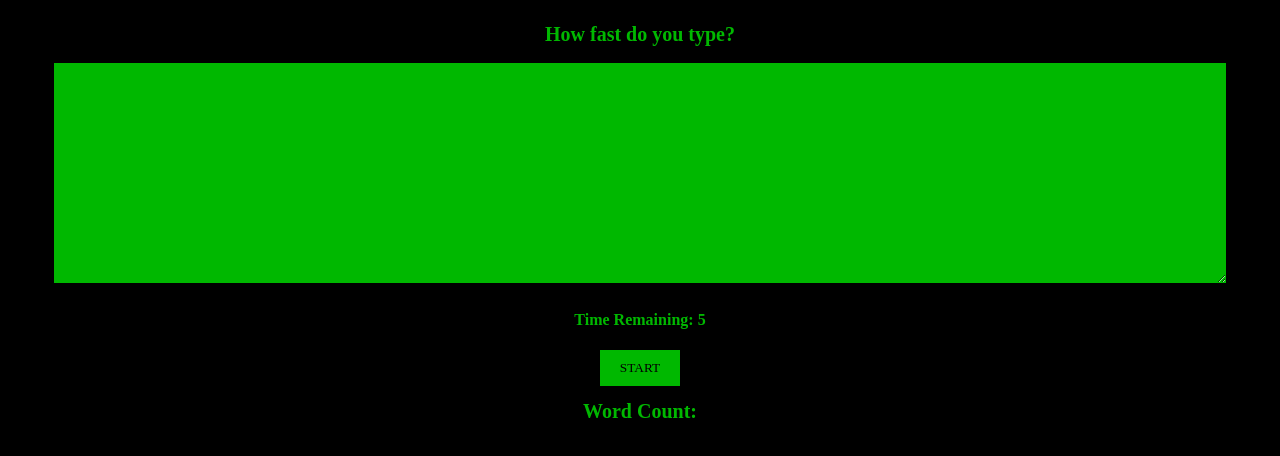
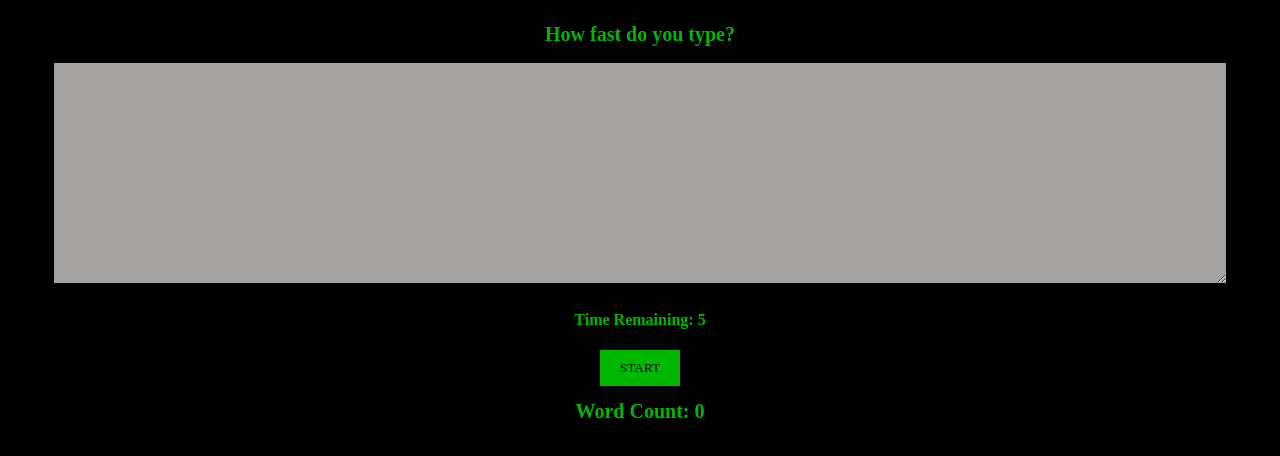
Before and after one commit to getcoderunning/my-speedtyping-react-app, a React app: page / in a window 1280 px wide. Built offline with nearby package versions, Linux system fonts and the light colour scheme.

Commit message:
Setting up word count display and button interactions

```diff
--- a/App.js
+++ b/App.js
@@ -1,17 +1,23 @@
 /**
  * Challenge:
  *
- * Make it so clicking the Start button starts the timer instead of it starting on refresh
- * (Hint: use a new state variable to indicate if the game should be running or not)
+ * When the timer reaches 0, count the number of words the user typed in
+ * and display it in the "Word count" section
+ *
+ * After the game ends, make it so the user can click the Start button again
+ * to play a second time
  */
 
 import React, { useState, useEffect } from 'react';
 import './src/styles/style.scss';
 
 function App() {
+
+  const STARTING_TIME = 5;
   const [text, setText] = useState('');
-  const [timeRemaining, setTimeRemaining] = useState(5);
+  const [timeRemaining, setTimeRemaining] = useState(STARTING_TIME);
   const [isTimeRunning, setTimeRunning] = useState(false);
+  const [wordCount, setWordCount] = useState(0);
 
   function handleChange(e) {
     const { value } = e.target;
@@ -24,27 +30,39 @@ function App() {
     return wordArr.filter(word => word !== '').length;
   }
 
+  function startGame() {
+    setTimeRunning(true);
+    setTimeRemaining(STARTING_TIME);
+    setText('');
+  }
+
+  function endGame() {
+    setTimeRunning(false);
+    const numWords = calculateWordCount(text);
+    setWordCount(numWords);
+  }
+
   useEffect(() => {
     if (isTimeRunning && timeRemaining > 0) {
       setTimeout(() => {
         setTimeRemaining(time => time - 1);
       }, 1000);
     } else if (timeRemaining === 0) {
-      setTimeRunning(false);
+      endGame();
     }
   }, [timeRemaining, isTimeRunning]);
 
-  console.log(text);
+  // console.log(text);
 
   return (
     <div>
       <h1>How fast do you type?</h1>
-      <textarea onChange={handleChange} value={text} />
+      <textarea onChange={handleChange} value={text} disabled={!isTimeRunning}/>
       <h4>Time Remaining: {timeRemaining}</h4>
-      <button onClick={() => setTimeRunning(true)}>
+      <button onClick={startGame} disabled={isTimeRunning}>
         Start
       </button>
-      <h1>Word Count:</h1>
+  <h1>Word Count: {wordCount}</h1>
     </div>
   );
 }
--- a/src/styles/style.scss
+++ b/src/styles/style.scss
@@ -47,4 +47,12 @@
         padding: 10px;
     }
 
+    textarea:disabled {
+        background-color: #a5a2a2;
+    }
+
+    button:disabled {
+        cursor: not-allowed;
+    }
+
 }
```
